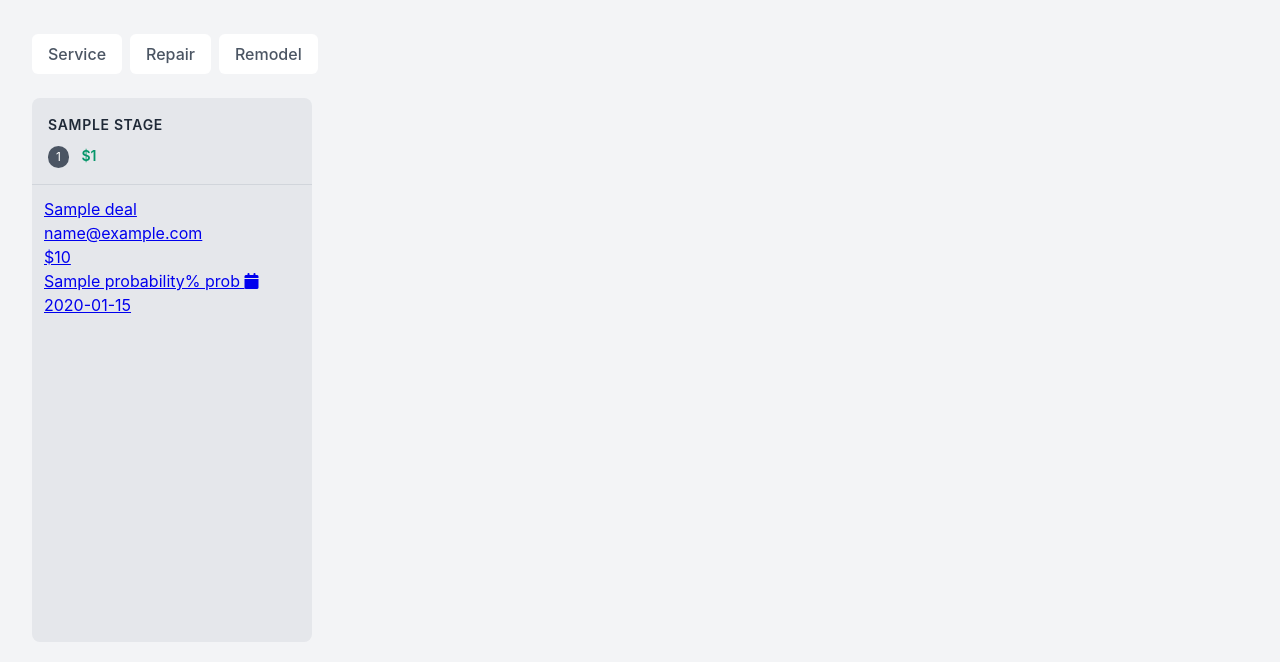
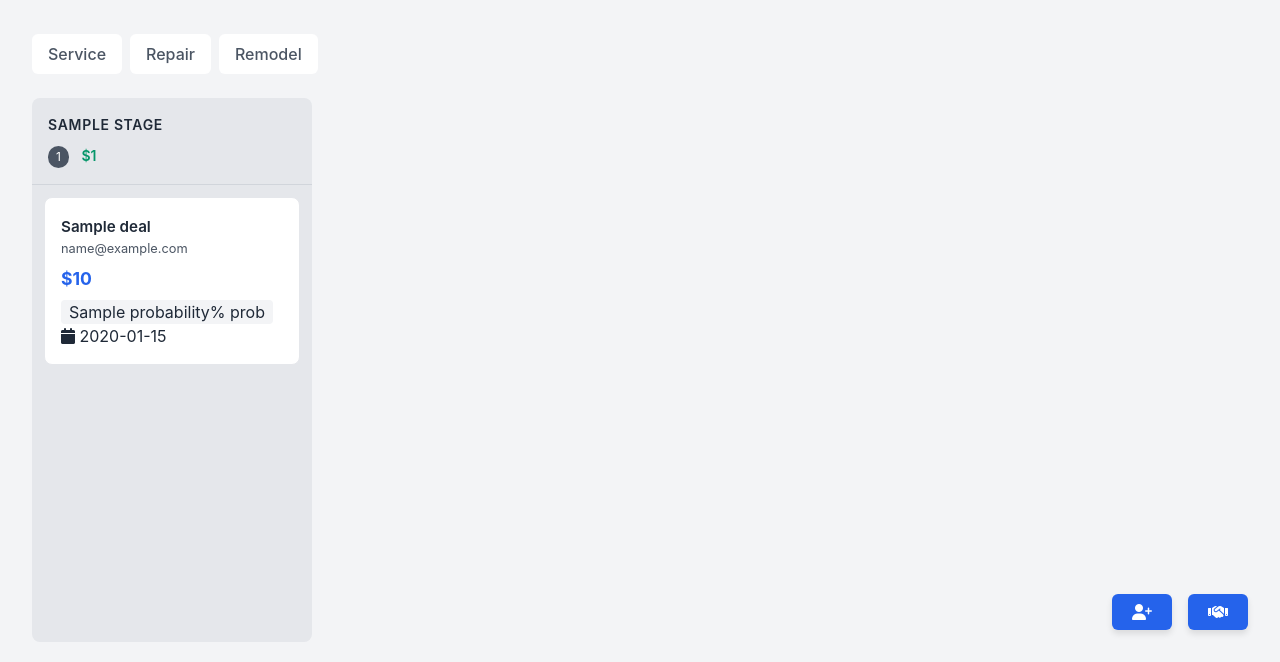
Before and after one commit to lobzyclaw/lovepool-crm, a Flask app: template templates/pipeline.html in a window 1280 px wide. Shown: the part 138-800 px from the top of the page. Run offline with Flask 3, Linux system fonts and the light colour scheme; the template is opened without the code that fills it: most values are stand-ins (such as "Sample title", 1, 10 or a date in 2020).

Commit message:
Fix dashboard toggle, pipeline cards, floating buttons, remove underlines

```diff
--- a/static/css/style.css
+++ b/static/css/style.css
@@ -616,3 +616,124 @@ body {
         max-width: 100%;
     }
 }
+/* Clickable stat cards - no underline */
+.stat-card.clickable {
+    text-decoration: none;
+    color: inherit;
+    cursor: pointer;
+    transition: transform 0.2s, box-shadow 0.2s;
+}
+
+.stat-card.clickable:hover {
+    transform: translateY(-2px);
+    box-shadow: var(--shadow-lg);
+}
+
+/* Business Line Toggle */
+.business-line-toggle {
+    display: flex;
+    align-items: center;
+    justify-content: space-between;
+    background: var(--white);
+    border-radius: 8px;
+    padding: 1rem 1.5rem;
+    margin-bottom: 1.5rem;
+    box-shadow: var(--shadow);
+}
+
+.toggle-label {
+    font-weight: 600;
+    color: var(--gray-800);
+    font-size: 1rem;
+}
+
+.toggle-slider {
+    display: flex;
+    gap: 0.5rem;
+}
+
+.toggle-btn {
+    padding: 0.5rem 1rem;
+    border: 1px solid var(--gray-300);
+    background: var(--white);
+    color: var(--gray-600);
+    border-radius: 6px;
+    cursor: pointer;
+    font-weight: 500;
+    transition: all 0.2s;
+}
+
+.toggle-btn:hover {
+    background: var(--gray-100);
+}
+
+.toggle-btn.active {
+    background: var(--primary);
+    color: var(--white);
+    border-color: var(--primary);
+}
+
+/* Opportunity cards in pipeline */
+.opportunity-card {
+    display: block;
+    background: var(--white);
+    border: 1px solid var(--gray-200);
+    border-radius: 8px;
+    padding: 1rem;
+    margin-bottom: 0.75rem;
+    text-decoration: none;
+    color: inherit;
+    transition: all 0.2s;
+}
+
+.opportunity-card:hover {
+    box-shadow: var(--shadow-lg);
+    border-color: var(--primary);
+}
+
+.opp-contact-name {
+    font-weight: 600;
+    color: var(--gray-800);
+    font-size: 0.95rem;
+    margin-bottom: 0.25rem;
+}
+
+.opp-contact-email {
+    color: var(--gray-600);
+    font-size: 0.8rem;
+    margin-bottom: 0.5rem;
+}
+
+.opp-value {
+    font-size: 1.1rem;
+    font-weight: 700;
+    color: var(--primary);
+    margin-bottom: 0.5rem;
+}
+
+.opp-meta {
+    display: flex;
+    justify-content: space-between;
+    font-size: 0.75rem;
+    color: var(--gray-500);
+}
+
+.opp-probability {
+    background: var(--gray-100);
+    padding: 0.125rem 0.5rem;
+    border-radius: 4px;
+}
+
+/* Floating action buttons */
+.floating-actions {
+    position: fixed;
+    bottom: 2rem;
+    right: 2rem;
+    display: flex;
+    gap: 1rem;
+    z-index: 90;
+}
+
+.floating-actions .btn {
+    box-shadow: var(--shadow-lg);
+}
--- a/templates/base.html
+++ b/templates/base.html
@@ -36,6 +36,16 @@
         {% block content %}{% endblock %}
     </main>
 
+    <!-- Floating Action Buttons - Always Visible -->
+    <div class="floating-actions">
+        <a href="{{ url_for('contact_new') }}" class="btn btn-primary" title="New Contact">
+            <i class="fas fa-user-plus"></i>
+        </a>
+        <a href="{{ url_for('deal_new') }}" class="btn btn-primary" title="New Opportunity">
+            <i class="fas fa-handshake"></i>
+        </a>
+    </div>
+
     <script src="{{ url_for('static', filename='js/app.js') }}"></script>
     {% block scripts %}{% endblock %}
 </body>
--- a/templates/pipeline.html
+++ b/templates/pipeline.html
@@ -23,17 +23,21 @@
         <div class="kanban-column">
             <div class="column-header">
                 <h3>{{ column.stage.name }}</h3>
-                <span class="count">{{ column.count }}</span>
-                <span class="value">${{ "{:,.0f}".format(column.total_value) }}</span>
+                <div class="column-stats">
+                    <span class="count">{{ column.count }}</span>
+                    <span class="value">${{ "{:,.0f}".format(column.total_value) }}</span>
+                </div>
             </div>
 
             <div class="column-content">
                 {% for deal in column.deals %}
                 <a href="{{ url_for('deal_detail', deal_id=deal.id) }}" class="opportunity-card">
-                    <div class="opp-contact-name">{{ deal.contact_name or 'Unknown' }}</div>
-                    <div class="opp-contact-email">{{ deal.email or 'No email' }}</div>
+                    <div class="opp-header">
+                        <span class="opp-contact-name">{{ deal.contact_name or 'Unknown Contact' }}</span>
+                    </div>
+                    <div class="opp-contact-email">{{ deal.email or deal.phone or 'No contact info' }}</div>
                     <div class="opp-value">${{ "{:,.0f}".format(deal.value or 0) }}</div>
-                    <div class="opp-meta">
+                    <div class="opp-footer">
                         <span class="opp-probability">{{ deal.probability or 0 }}% prob</span>
                         {% if deal.expected_close_date %}
                         <span class="opp-close-date">
```
Also changed, not shown: templates/dashboard.html (+54 -46 lines).
